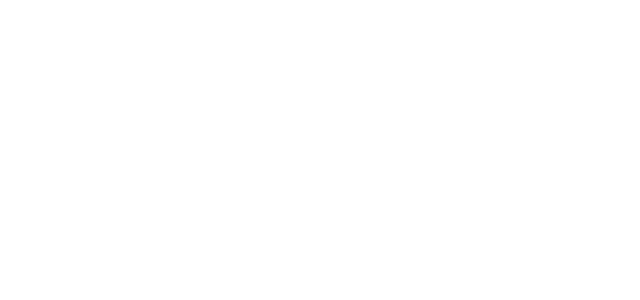
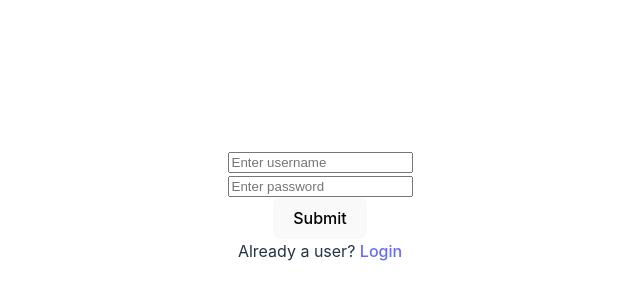
Before and after one commit to ram121606/react-learn, a React (Vite) app: page /signup in a window 1280 px wide. Before the commit this address had no page. Shown: the part 194-494 px from the top of the page, without its empty margins (320-960 px from the left). Built offline with nearby package versions, Linux system fonts and the light colour scheme.

Commit message:
added login authentication

```diff
--- a/src/App.tsx
+++ b/src/App.tsx
@@ -8,6 +8,7 @@ import Simple from './components/Simple'
 import Login from './components/Login'
 import Result from './components/Result'
 import ContextProvider from './components/ContextProvider'
+import Signup from './components/Signup'
 
 
 function Nav(){
@@ -18,6 +19,7 @@ function Nav(){
           <li><Link to="/todo">Todo</Link></li>
           <li><Link to="/simple">Simple</Link></li>
           <li><Link to="/login">Login</Link></li>
+          <li><Link to="/signup">Signup</Link></li>
           {/* <li><Link to="/result">Result</Link></li> */}
 
       </ul>
@@ -64,6 +66,7 @@ function App() {
           <Route path='/simple' element={<Simple/>} />
           <Route path='/login' element={<Login/>} />
           <Route path='/result' element={<Result/>} />
+          <Route path='/signup' element={<Signup/>} />
           </Route>
 
         </Routes>
--- a/src/components/Axios.tsx
+++ b/src/components/Axios.tsx
@@ -6,11 +6,11 @@ const Axios = () => {
     const [data , setReqData] = useState("")
     const [value ,setValue] = useState("")
 
-    function getRequest(){
-        axios.get("http://localhost:8000/"+value).then(resp=>{
-            setReqData(resp.data)
-        })
-    }
+    // function getRequest(){
+    //     axios.get("http://localhost:8000/"+value).then(resp=>{
+    //         setReqData(resp.data)
+    //     })
+    // }
 
     function postRequest(){
         axios.post("http://localhost:8000/data",{name:value}).then(resp=>{
--- a/src/components/Login.tsx
+++ b/src/components/Login.tsx
@@ -4,34 +4,36 @@ import { useState } from "react"
 import { useNavigate } from "react-router-dom"
 import {useContext} from "react"
 import { Context } from "./ContextProvider"
+import axios from "axios"
 
 const Login = () => {
 
   const nav = useNavigate()
   const context = useContext(Context)
   const [val , setVal] = useState("")
+  // console.log(render)
 
   function handleSubmit(e:any){
     e.preventDefault();
     const pass = e.target.password.value;
-    console.log(pass)
-    console.log(val)
-    if(val == "surya" && pass == "qwertyuiop"){
-      {context.setState("Success")}
+    console.log(pass);
+    axios.get("http://localhost:8000/login/"+val).then(response=>{
+      if(val == response.data.name && pass == response.data.password){
+        context.setState(val)
+        nav('/result')
       }else{
-      {context.setState("Failure")}
+        alert("Invalid username or password !!")
       }
-    nav('/result')
+    })
   }
-
   return (
       <div>
           <form onSubmit={handleSubmit}>
-        <input type="text" name="username" value={val} onChange={(e)=>setVal(e.target.value)} placeholder="Enter Username" />
-        <input type="password" name="password" placeholder="Enter Password" />
-        <button type="submit">Submit</button>
+            <input type="text" name="username" value={val} onChange={(e)=>setVal(e.target.value)} placeholder="Enter Username" /><br/>
+            <input type="password" name="password" placeholder="Enter Password" /><br/>
+            <button type="submit">Submit</button><br/>
+            New user? <a href='/signup'>Signup</a>
           </form>
-
       </div>
     )
 }
--- a/src/components/Result.tsx
+++ b/src/components/Result.tsx
@@ -3,9 +3,10 @@ import { Context } from "./ContextProvider"
 
 const Result = () => {
   const context = useContext(Context)
+
   return (
     <>
-      {context.state}
+      Hello {context.state}!!
     </>
   )
 }
--- /dev/null
+++ b/src/components/Signup.tsx
@@ -0,0 +1,36 @@
+import axios from 'axios';
+import { useState } from 'react'
+import { useNavigate } from 'react-router-dom';
+
+const Signup = () => {
+
+const [val , setValue] = useState("")
+const nav = useNavigate()
+
+function handleSubmit(e:any){
+    e.preventDefault();
+    const data = {name : val , password : e.target.pass.value}
+    axios.post("http://localhost:8000/signup",data).then(response=>{
+        if(response.data == "true"){
+          nav('/login')
+        }else{
+          alert("Sigin Failure! User already exists!!!")
+        }
+
+    })
+
+}
+
+  return (
+    <div>
+        <form onSubmit={handleSubmit}>
+            <input type='text' name='username' value={val} onChange={(e)=>setValue(e.target.value)} placeholder='Enter username' /><br/>
+            <input type='password' name='pass' placeholder='Enter password' /><br/>
+            <button type='submit'>Submit</button><br/>
+            Already a user? <a href='/login'>Login</a>
+        </form>
+    </div>
+  )
+}
+
+export default Signup
```
Lines whose indentation alone changed are shown as unchanged.
